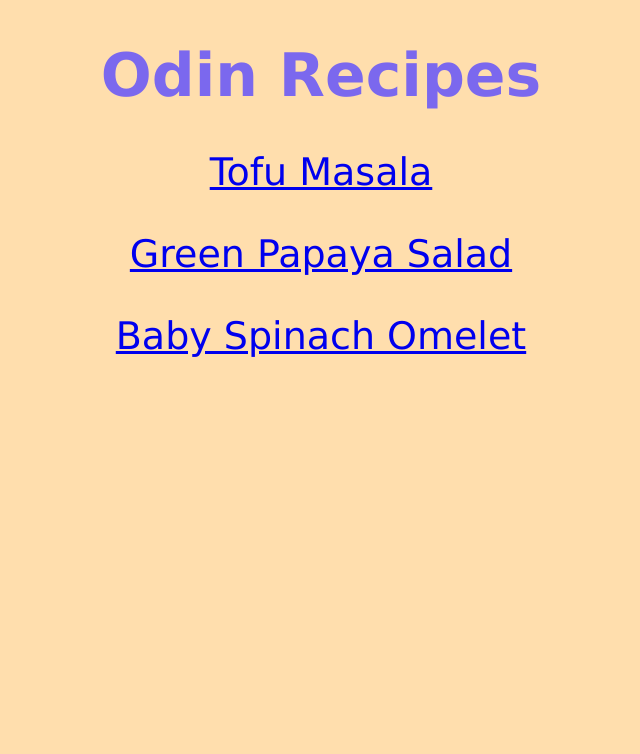
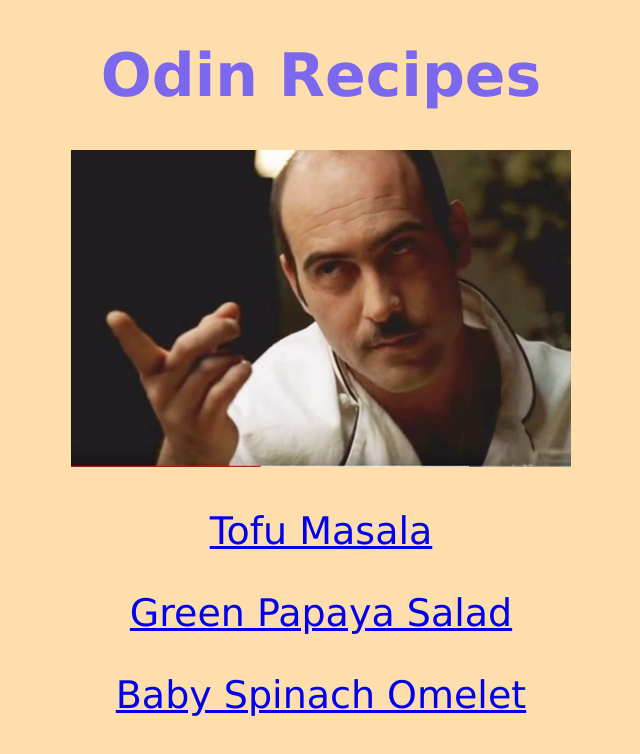
Before and after one commit to richardwhitingiii/odin-recipes, a plain HTML site: page index.html in a window 1280 px wide. Shown: the whole page, without its empty margins (319-959 px from the left). Drawn offline with Linux system fonts and the light colour scheme.

Commit message:
centered image

```diff
--- a/index.html
+++ b/index.html
@@ -9,8 +9,15 @@
 </head>
 <body>
     <h1 class="header">Odin Recipes</h1>
+
+    <div id="center">
+        <img id="artie" src="./images/sopranoschef.jpg">
+    </div>
+
     <p class="recipe"><a href="./recipes/tofumasala.html">Tofu Masala</a></p>
+
     <p class="recipe"><a href="./recipes/greenpapaya.html">Green Papaya Salad</a></p>
+
     <p class="recipe"><a href="./recipes/omelet.html">Baby Spinach Omelet</a></p>
 </body>
 </html>
--- a/styles.css
+++ b/styles.css
@@ -1,5 +1,14 @@
 *{
     background-color: navajowhite;
+}
+
+#artie {
+    height:auto;
+    width: 500px;
+}
+
+#center {
+    text-align: center;
 }
 
 .header {
```
